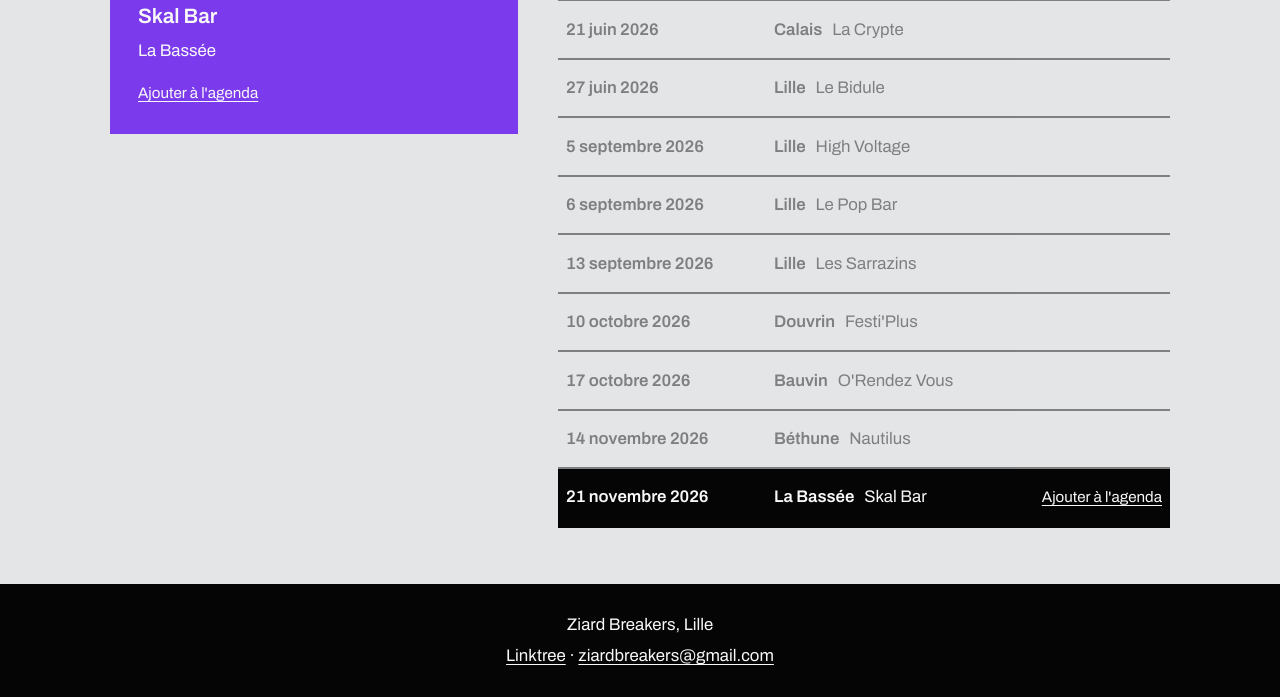
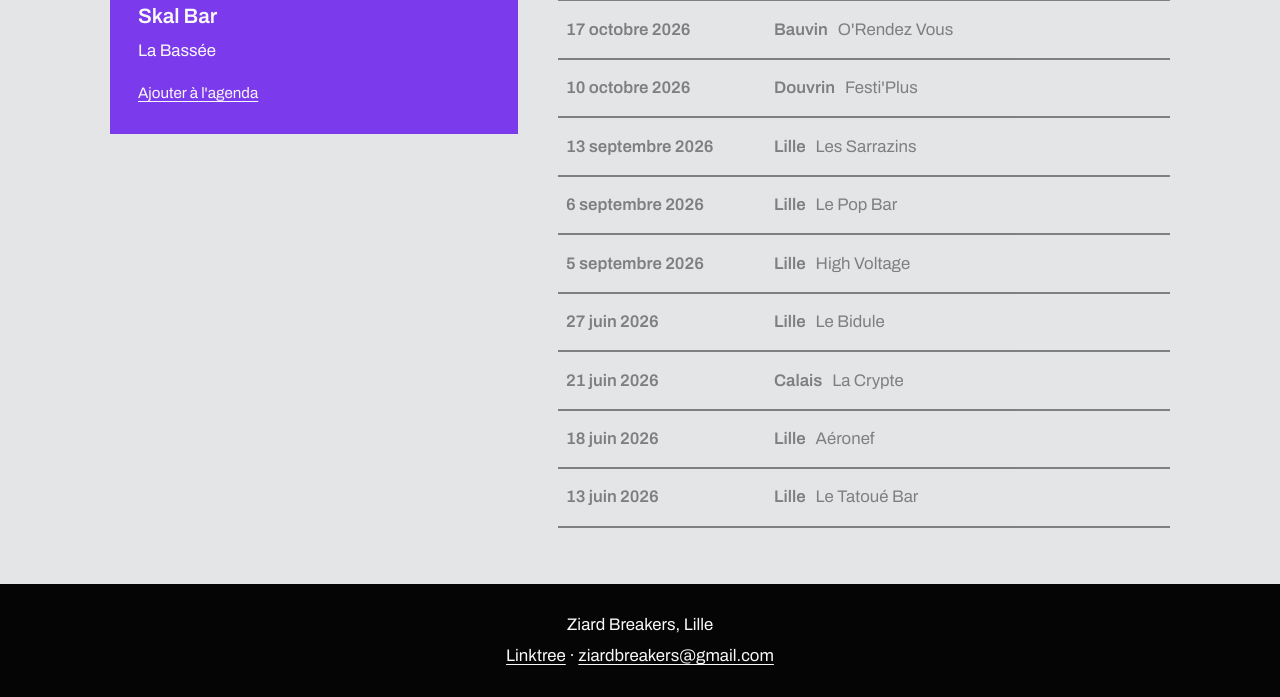
Before and after one commit to paul-zb/ziardbreakers, a plain HTML site: page docs/tour.html in a window 1280 px wide. Shown: the part 323-1020 px from the top of the page. Drawn offline with Linux system fonts and the light colour scheme.

Commit message:
Calendrier.js (dates récentes en haut) ; contact ytb ajouté2

```diff
--- a/docs/assets/js/main.js
+++ b/docs/assets/js/main.js
@@ -41,11 +41,12 @@
   });
 
   // Liste complète : dates passées grisées, prochaine date repérée
-  let found = false;
-  $$('.shows li').forEach((li, i) => {
-    const c = concerts[i];
+  // Chaque ligne est associée à son concert par sa date, quel que soit l'ordre d'affichage
+  $$('.shows li').forEach(li => {
+    const c = concerts.find(x => x.date === li.dataset.date);
+    if (!c) return;
     if (day(c.date) < today) { li.classList.add('past'); return; }
-    if (!found) { li.classList.add('next'); found = true; }
+    if (c === next) li.classList.add('next');
     li.insertAdjacentHTML('beforeend', agenda(c));
   });
 })();
--- a/docs/tour.html
+++ b/docs/tour.html
@@ -31,17 +31,17 @@
     <div>
       <h2>Toutes les dates</h2>
       <ul class="shows">
+<li data-date="2026-11-21"><time datetime="2026-11-21">21 novembre 2026</time><span class="where"><strong>La Bassée</strong> Skal Bar</span></li>
+<li data-date="2026-11-14"><time datetime="2026-11-14">14 novembre 2026</time><span class="where"><strong>Béthune</strong> Nautilus</span></li>
+<li data-date="2026-10-17"><time datetime="2026-10-17">17 octobre 2026</time><span class="where"><strong>Bauvin</strong> O'Rendez Vous</span></li>
+<li data-date="2026-10-10"><time datetime="2026-10-10">10 octobre 2026</time><span class="where"><strong>Douvrin</strong> Festi'Plus</span></li>
+<li data-date="2026-09-13"><time datetime="2026-09-13">13 septembre 2026</time><span class="where"><strong>Lille</strong> Les Sarrazins</span></li>
+<li data-date="2026-09-06"><time datetime="2026-09-06">6 septembre 2026</time><span class="where"><strong>Lille</strong> Le Pop Bar</span></li>
+<li data-date="2026-09-05"><time datetime="2026-09-05">5 septembre 2026</time><span class="where"><strong>Lille</strong> High Voltage</span></li>
+<li data-date="2026-06-27"><time datetime="2026-06-27">27 juin 2026</time><span class="where"><strong>Lille</strong> Le Bidule</span></li>
+<li data-date="2026-06-21"><time datetime="2026-06-21">21 juin 2026</time><span class="where"><strong>Calais</strong> La Crypte</span></li>
+<li data-date="2026-06-18"><time datetime="2026-06-18">18 juin 2026</time><span class="where"><strong>Lille</strong> Aéronef</span></li>
 <li data-date="2026-06-13"><time datetime="2026-06-13">13 juin 2026</time><span class="where"><strong>Lille</strong> Le Tatoué Bar</span></li>
-<li data-date="2026-06-18"><time datetime="2026-06-18">18 juin 2026</time><span class="where"><strong>Lille</strong> Aéronef</span></li>
-<li data-date="2026-06-21"><time datetime="2026-06-21">21 juin 2026</time><span class="where"><strong>Calais</strong> La Crypte</span></li>
-<li data-date="2026-06-27"><time datetime="2026-06-27">27 juin 2026</time><span class="where"><strong>Lille</strong> Le Bidule</span></li>
-<li data-date="2026-09-05"><time datetime="2026-09-05">5 septembre 2026</time><span class="where"><strong>Lille</strong> High Voltage</span></li>
-<li data-date="2026-09-06"><time datetime="2026-09-06">6 septembre 2026</time><span class="where"><strong>Lille</strong> Le Pop Bar</span></li>
-<li data-date="2026-09-13"><time datetime="2026-09-13">13 septembre 2026</time><span class="where"><strong>Lille</strong> Les Sarrazins</span></li>
-<li data-date="2026-10-10"><time datetime="2026-10-10">10 octobre 2026</time><span class="where"><strong>Douvrin</strong> Festi'Plus</span></li>
-<li data-date="2026-10-17"><time datetime="2026-10-17">17 octobre 2026</time><span class="where"><strong>Bauvin</strong> O'Rendez Vous</span></li>
-<li data-date="2026-11-14"><time datetime="2026-11-14">14 novembre 2026</time><span class="where"><strong>Béthune</strong> Nautilus</span></li>
-<li data-date="2026-11-21"><time datetime="2026-11-21">21 novembre 2026</time><span class="where"><strong>La Bassée</strong> Skal Bar</span></li>
       </ul>
     </div>
   </div>
```
Also changed, not shown: assets/js/main.js (+5 -4 lines), docs/contact.html (+1 -1 lines).
